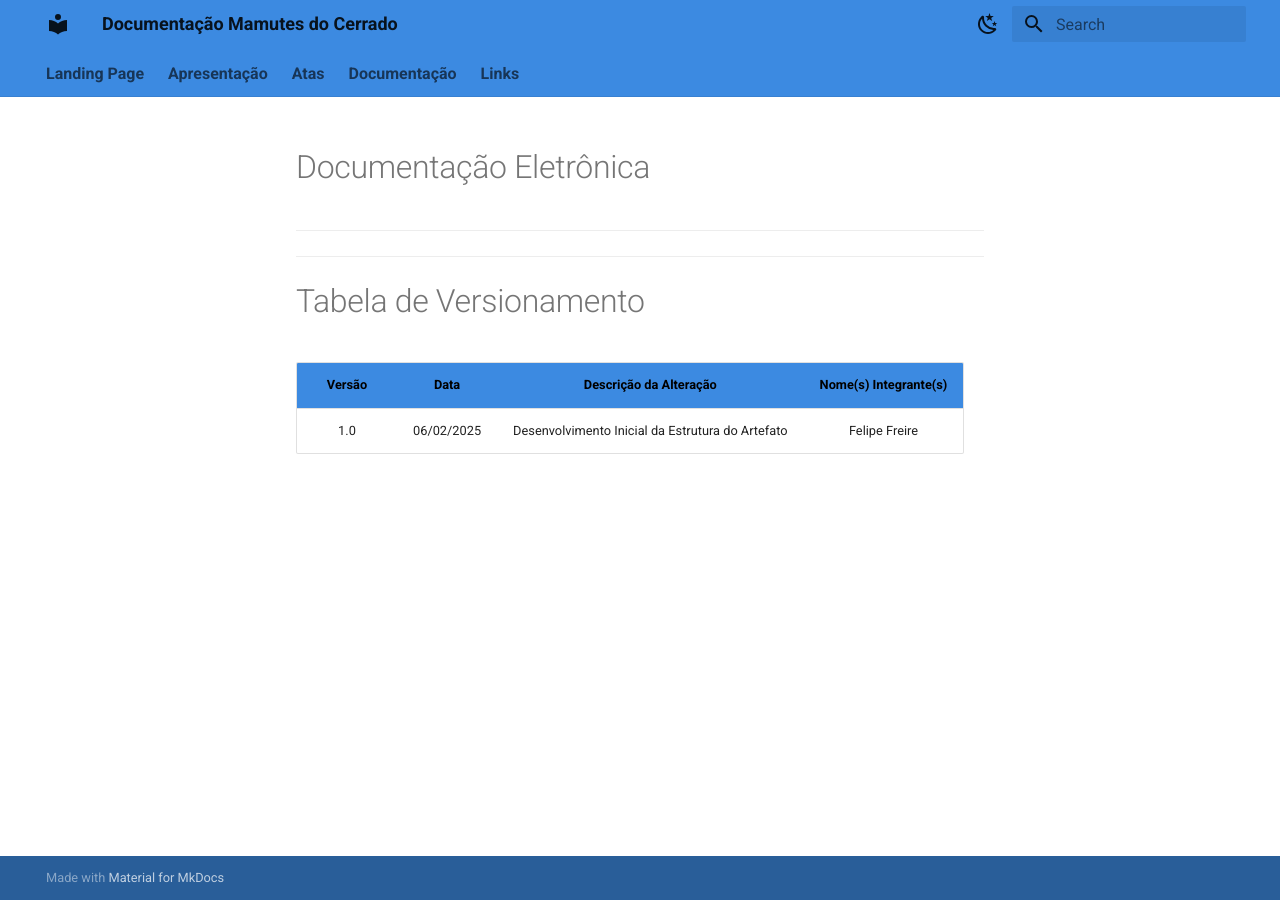
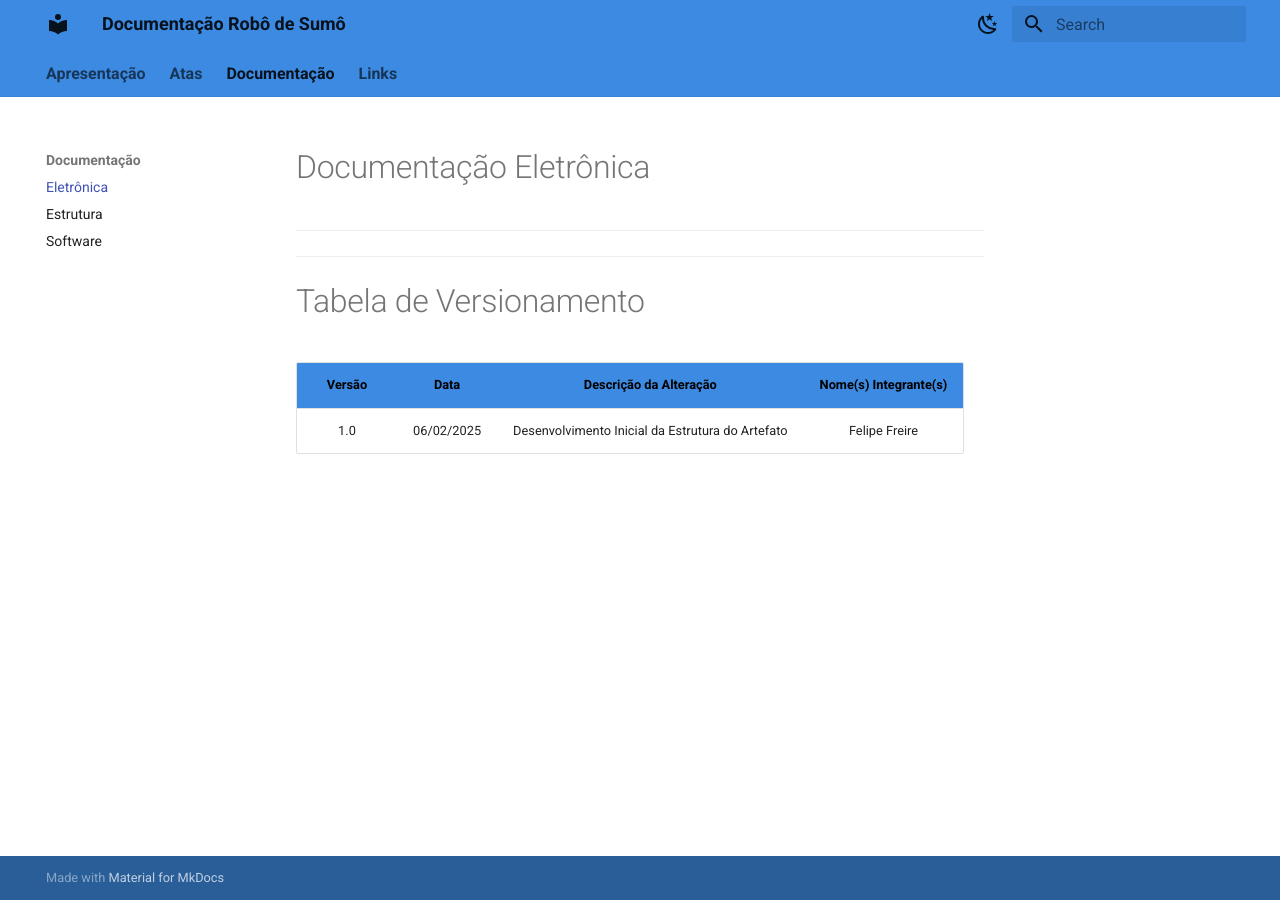
Before and after one commit to FelipeFreire-gf/roboSumo, an MkDocs documentation site: the page built from docs/documento-eletronica/documento-eletronica.md, in a window 1280 px wide. Built offline with MkDocs 1.6.1 and Material for MkDocs 9.7.7, drawn with Linux system fonts in a browser that asks for light colours; some of the changed lines change nothing that is shown.

Commit message:
att mkdocs

```diff
--- a/mkdocs.yml
+++ b/mkdocs.yml
@@ -1,7 +1,7 @@
-site_name: Documentação Mamutes do Cerrado
+site_name: Documentação Robô de Sumô
 
 nav:
-  - Landing Page: "landing.html"
+  #- Landing Page: "landing.html"
   - Apresentação: index.md
 
   - Atas:
@@ -9,31 +9,17 @@ nav:
           - Ata 1: "atas-reuniao/cliente/ata-reuniao-1.md"
           - Ata 2: "atas-reuniao/cliente/ata-reuniao-2.md"
           - Ata 3: "atas-reuniao/cliente/ata-reuniao-3.md"
-          - Ata 4: "atas-reuniao/cliente/ata-reuniao-4.md"
-          - Ata 5: "atas-reuniao/cliente/ata-reuniao-5.md"
-          - Ata 6: "atas-reuniao/cliente/ata-reuniao-6.md"
-          - Ata 7: "atas-reuniao/cliente/ata-reuniao-7.md"
-          - Ata 8: "atas-reuniao/cliente/ata-reuniao-8.md"
-          - Ata 9: "atas-reuniao/cliente/ata-reuniao-9.md"
+
 
       - Equipe:
           - Ata 1: "atas-reuniao/equipe/ata-reuniao-1-equipe.md"
           - Ata 2: "atas-reuniao/equipe/ata-reuniao-2-equipe.md"
           - Ata 3: "atas-reuniao/equipe/ata-reuniao-3-equipe.md"
-          - Ata 4: "atas-reuniao/equipe/ata-reuniao-4-equipe.md"
-          - Ata 5: "atas-reuniao/equipe/ata-reuniao-5-equipe.md"
-          - Ata 6: "atas-reuniao/equipe/ata-reuniao-6-equipe.md"
-          - Ata 7: "atas-reuniao/equipe/ata-reuniao-7-equipe.md"
-          - Ata 8: "atas-reuniao/equipe/ata-reuniao-8-equipe.md"
-          - Ata 9: "atas-reuniao/equipe/ata-reuniao-9-equipe.md"
-          - Ata 10: "atas-reuniao/equipe/ata-reuniao-10-equipe.md"
-          - Ata 11: "atas-reuniao/equipe/ata-reuniao-11-equipe.md"
-          - Ata 12: "atas-reuniao/equipe/ata-reuniao-12-equipe.md"
 
   - Documentação:
-      - Visão Geral: "documento-visao/documento-visao.md"
-      - Arquitetura: "documento-arquitetura/documento-arquitetura.md"
-      - Testes: "documento-plano-testes/documento-plano-testes.md"
+      - Eletrônica: "documento-eletronica/documento-eletronica.md"
+      - Estrutura: "documento-estrutura/documento-estrutura.md"
+      - Software: "documento-software/documento-software.md"
 
   - Links: "links/links.md"
 
```
